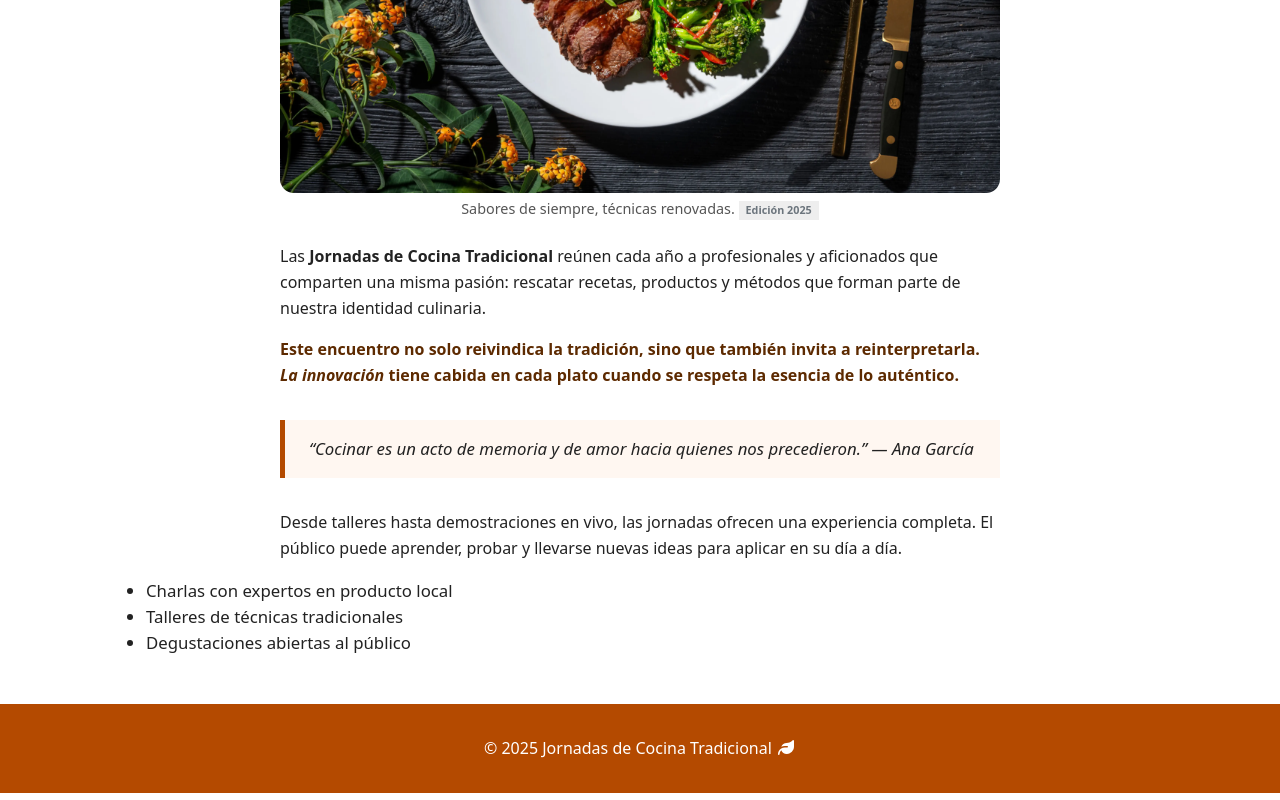
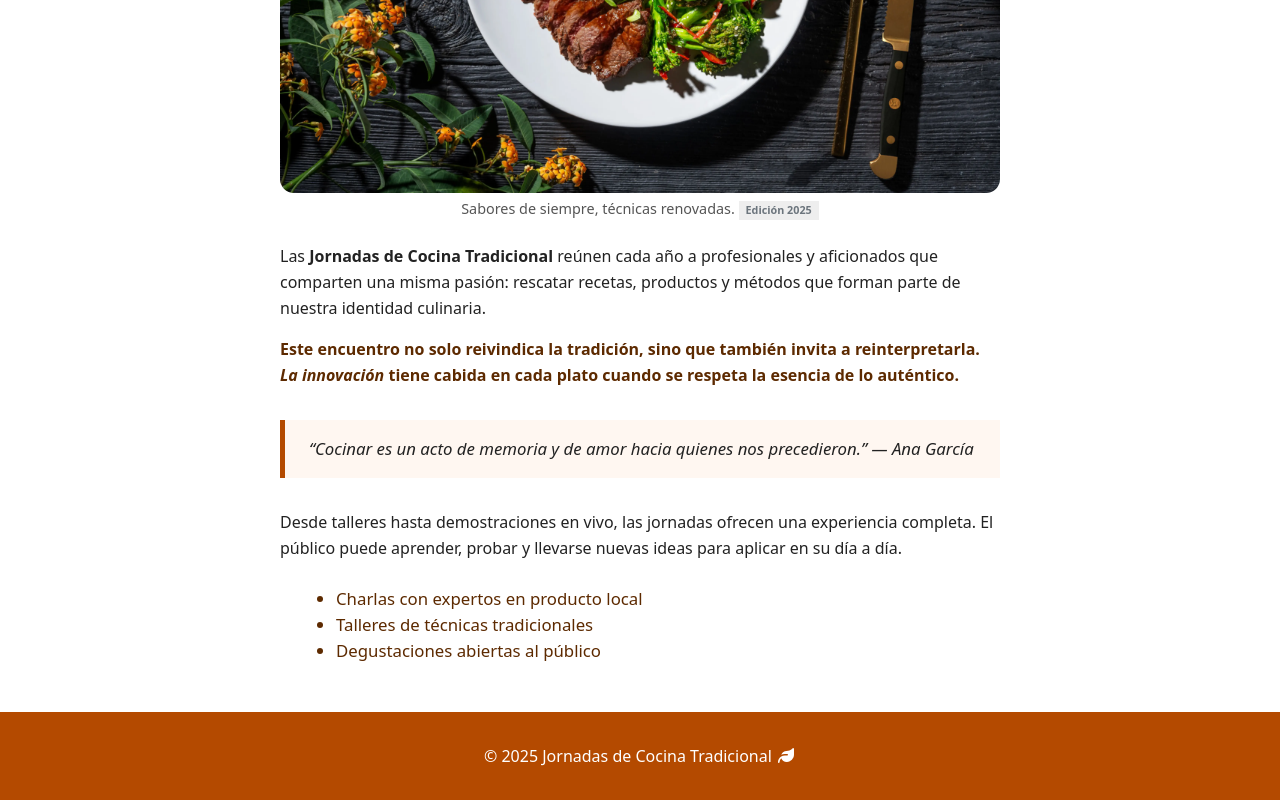
Before and after one commit to spena7496/HTML_PAC2, a website built with Parcel: page src/views/articulo.html in a window 1280 px wide. Shown: the part 531-1331 px from the top of the page. Built offline with nearby package versions, Linux system fonts and the light colour scheme.

Commit message:
Update _articulo.scss

```diff
--- a/src/assets/styles/layouts/_articulo.scss
+++ b/src/assets/styles/layouts/_articulo.scss
@@ -27,6 +27,11 @@
       }
       .list-group {
         padding-left: 3.5rem !important;
+        max-width: 720px;
+        margin: 1.5rem auto;
+        list-style: disc;
+        padding-left: 2rem;
+        color: var(--brand-ink);
       }
     }
     .article__hero {
```
